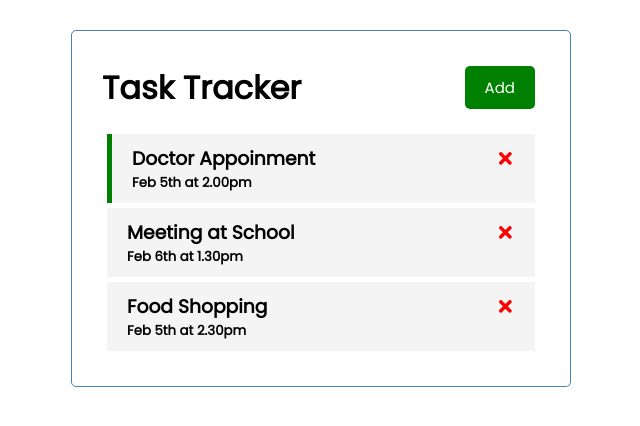
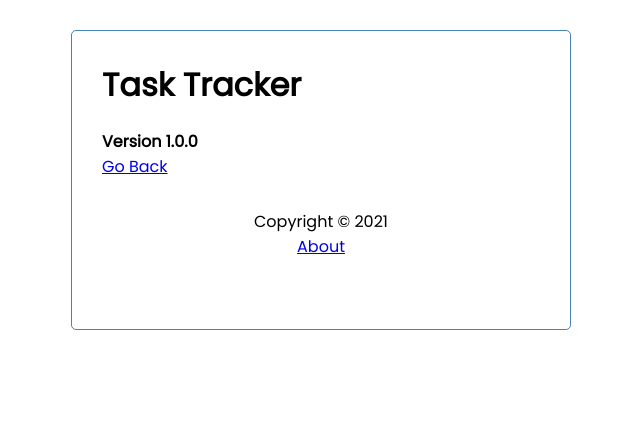
Before and after one commit to dsudasinghe/react-task-tracker, a React (Create React App) app: page /about in a window 1280 px wide. Shown: the top 426 px of the page, without its empty margins (319-959 px from the left). Built offline with nearby package versions, Linux system fonts and the light colour scheme; data requests are answered from the project's data file.

Commit message:
app completed

```diff
--- a/db.json
+++ b/db.json
@@ -1,22 +1,22 @@
 {
   "tasks": [
     {
-      "id" : 1,
-      "text" : "Doctor Appoinment",
-      "day" : "Feb 5th at 2.00pm",
-      "reminder" : true
-  },
-  {
-      "id" : 2,
-      "text" : "Meeting at School",
-      "day" : "Feb 6th at 1.30pm",
-      "reminder" : false
-  },
-  {
-      "id" : 3,
-      "text" : "Food Shopping",
-      "day" : "Feb 5th at 2.30pm",
-      "reminder" : false
-  }
+      "id": 1,
+      "text": "Doctor Appoinment",
+      "day": "Feb 5th at 2.00pm",
+      "reminder": true
+    },
+    {
+      "id": 2,
+      "text": "Meeting at School",
+      "day": "Feb 6th at 1.30pm",
+      "reminder": true
+    },
+    {
+      "id": 3,
+      "text": "Food Shopping",
+      "day": "Feb 5th at 2.30pm",
+      "reminder": false
+    }
   ]
 }
--- a/package.json
+++ b/package.json
@@ -10,6 +10,7 @@
     "react": "^17.0.2",
     "react-dom": "^17.0.2",
     "react-icons": "^4.2.0",
+    "react-router-dom": "^5.2.0",
     "react-scripts": "4.0.3",
     "web-vitals": "^1.1.2"
   },
--- a/src/App.js
+++ b/src/App.js
@@ -2,6 +2,9 @@
 import Tasks from "./components/Tasks";
 import { useState, useEffect } from 'react'
 import AddTask from "./components/AddTask";
+import Footer from "./components/Footer";
+import About from "./components/About";
+import {BrowserRouter as Router, Route} from 'react-router-dom';
 
 function App() {
 
@@ -18,6 +21,8 @@
     getTasks()
   }, [])
 
+
+
 //Fetch tasks
 const fetchTasks = async() => {
   const res = await fetch('http://localhost:5000/tasks')
@@ -26,13 +31,35 @@
   return data
 }
 
+//Fetch task
+const fetchTask = async(id) => {
+  const res = await fetch(`http://localhost:5000/tasks/${id}`)
+  const data = await res.json()
+
+  return data
+}
+
 
 //toggle reminder
 
-const toggleReminder = (id) => {
+const toggleReminder = async(id) => {
+    const taskToToggle = await fetchTask(id)
+    const updTask = {...taskToToggle, reminder:!taskToToggle.reminder}
+
+    const res = await fetch(`http://localhost:5000/tasks/${id}`,{
+      method:'PUT',
+      headers:{
+        'Content-type': 'application/json'
+      },
+      body:JSON.stringify(updTask)
+    })
+
+    const data = await res.json()
+
+
     setTasks(
       tasks.map((task) =>
-      task.id === id ? {...task, reminder : !task.reminder} : task
+      task.id === id ? {...task, reminder : data.reminder} : task
       )
     )
 }
@@ -50,7 +77,7 @@
   }
   )
 
-  const data = res.json
+  const data =await res.json
 
   setTasks([...tasks,data])
 
@@ -68,15 +95,26 @@
   }
 
   return (
+    <Router>
     <div className="container">
      <Header onAdd={()=> setShowAddTask(!showAddTask)} showAdd={showAddTask} />
+
+     <Route path='/' exact render={(props)=>(
+       <>
           {showAddTask && <AddTask onAdd={addTask} />}
           {tasks.length > 0 ? (<Tasks
             tasks={tasks}
             onDelete={deleteTask}
             onToggle={toggleReminder} />)
           :('No task to show')}
+       </>
+     )} />
+
+     <Route path='/about' component={About} />
+
+     <Footer />
     </div>
+    </Router>
   );
 }
 
--- /dev/null
+++ b/src/components/About.js
@@ -0,0 +1,13 @@
+import React from 'react'
+import { Link } from 'react-router-dom'
+
+const About = () => {
+    return (
+        <div>
+            <h4>Version 1.0.0</h4>
+            <Link to="/">Go Back</Link>
+        </div>
+    )
+}
+
+export default About
--- /dev/null
+++ b/src/components/Footer.js
@@ -0,0 +1,13 @@
+import React from 'react'
+import { Link } from 'react-router-dom'
+
+const Footer = () => {
+    return (
+        <footer>
+            <p>Copyright &copy; 2021</p>
+            <Link to="/about">About</Link>
+        </footer>
+    )
+}
+
+export default Footer
--- a/src/components/Header.js
+++ b/src/components/Header.js
@@ -1,15 +1,18 @@
 import Button from './Button';
 import PropTypes from 'prop-types' ;
+import { useLocation } from 'react-router-dom';
 
 const Header = ({title, onAdd, showAdd}) => {
+
+    const location = useLocation()
 
     return (
         <header className="header">
             <h1>{title}</h1>
-            <Button
+            {location.pathname === '/' && <Button
                 text={showAdd ?'Close' : 'Add'}
                 color={showAdd ? 'red' : 'green'}
-                onClick={onAdd}/>
+                onClick={onAdd}/>}
         </header>
     )
 }
```
Also changed, not shown: 1 other file (tests, documents, lock files or other folders). Lines whose indentation alone changed are shown as unchanged.
